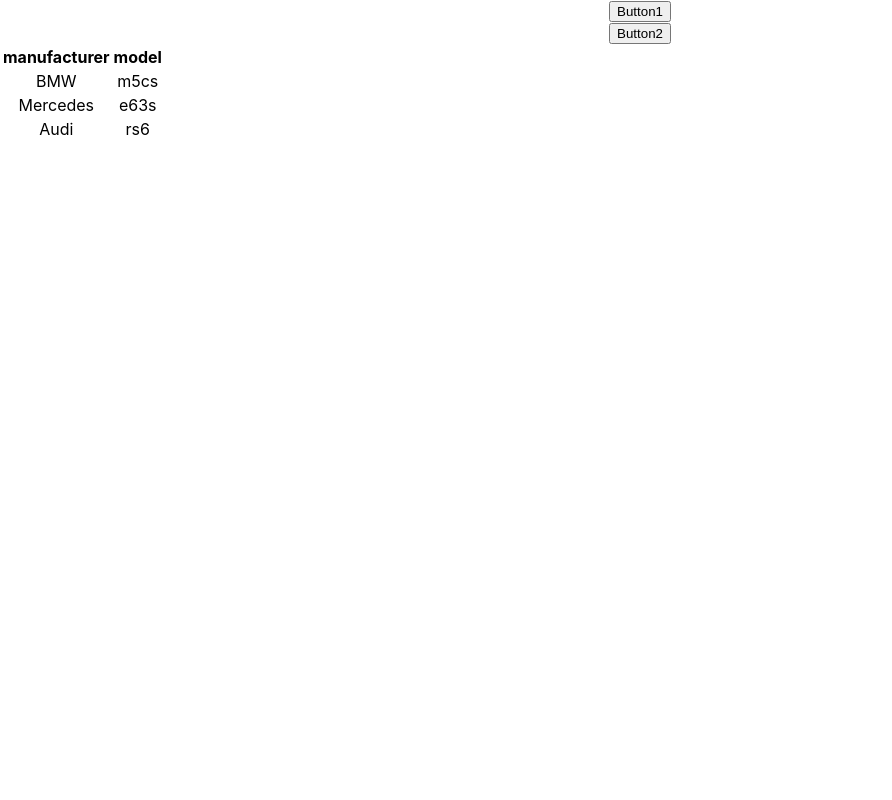
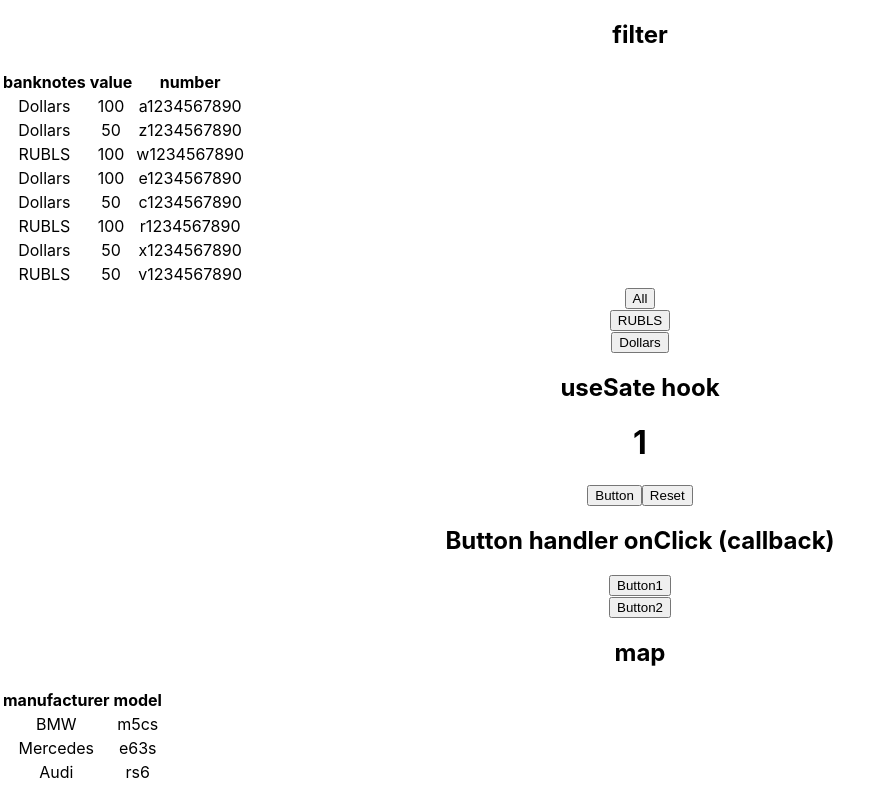
Before and after one commit to kudlatskaya/microtasks, a React (Create React App) app: page / in a window 1280 px wide. Shown: the whole page, without its empty margins (0-892 px from the left). Built offline with nearby package versions, Linux system fonts and the light colour scheme.

Commit message:
useState, filter

```diff
--- a/src/App.tsx
+++ b/src/App.tsx
@@ -1,8 +1,10 @@
-import React from 'react';
+import React, {useState} from 'react';
 import logo from './logo.svg';
 import './App.css';
 import NewComponent from "./components/NewComponent";
 import Button from "./components/Button";
+import UseState from "./components/UseState";
+import Money from "./components/Money";
 
 const topCars = [
     {manufacturer: 'BMW', model: 'm5cs'},
@@ -14,11 +16,31 @@
     console.log(carName)
 }
 
+
+
 function App() {
+    const [money, setMoney] = useState([
+        {banknots: 'Dollars', value: 100, number: ' a1234567890'},
+        {banknots: 'Dollars', value: 50, number: ' z1234567890'},
+        {banknots: 'RUBLS', value: 100, number: ' w1234567890'},
+        {banknots: 'Dollars', value: 100, number: ' e1234567890'},
+        {banknots: 'Dollars', value: 50, number: ' c1234567890'},
+        {banknots: 'RUBLS', value: 100, number: ' r1234567890'},
+        {banknots: 'Dollars', value: 50, number: ' x1234567890'},
+        {banknots: 'RUBLS', value: 50, number: ' v1234567890'},
+    ])
+
     return (
         <div className="App">
+            <h2>filter</h2>
+            <Money money={money}/>
+
+            <h2>useSate hook</h2>
+            <UseState />
+            <h2>Button handler onClick (callback)</h2>
             <Button name={"Button1"} callBack={() => {writeCarName1("carName1")}} />
             <Button name={"Button2"} callBack={() => {writeCarName1("carName2")}} />
+            <h2>map</h2>
             <NewComponent cars={topCars} />
         </div>
 );
--- /dev/null
+++ b/src/components/Money.tsx
@@ -0,0 +1,61 @@
+import React, {useState} from 'react';
+import Button from "./Button";
+
+type BunknoteType = {
+    banknots: string,
+    value: number,
+    number: string,
+}
+
+type MoneyPropsType = {
+    money: Array<BunknoteType>
+}
+
+type FilterType = 'all' | 'rubles' | 'dollars';
+
+const Money = (props: MoneyPropsType) => {
+    const {money} = props;
+    let filteredMoney = money;
+
+    const [filter, setFilter] = useState<FilterType>('all');
+
+    if (filter == 'rubles') {
+        filteredMoney = money.filter(item => item.banknots == 'RUBLS');
+    }
+
+    if (filter == 'dollars') {
+        filteredMoney = money.filter(item => item.banknots == 'Dollars');
+    }
+
+    const onClickHandler = (filterValue: FilterType) => {
+        setFilter(filterValue);
+    }
+
+    return (<>
+            <table>
+                <tr>
+                    <th>banknotes</th>
+                    <th>value</th>
+                    <th>number</th>
+                </tr>
+                {
+                    filteredMoney.map((item) => {
+                        return money.length > 0
+                            ? <tr key={item.number}>
+                                <td>{item.banknots} </td>
+                                <td>{item.value} </td>
+                                <td>{item.number} </td>
+                            </tr>
+                            : "No money";
+                    })
+                }
+            </table>
+
+            <Button name={'All'} callBack={() => onClickHandler('all')}/>
+            <Button name={'RUBLS'} callBack={() => onClickHandler('rubles')}/>
+            <Button name={'Dollars'} callBack={() => onClickHandler('dollars')}/>
+        </>
+    );
+};
+
+export default Money;
--- /dev/null
+++ b/src/components/UseState.tsx
@@ -0,0 +1,27 @@
+import React, {useState} from 'react';
+import Money from "./Money";
+
+const UseState = () => {
+    let [a, setA] = useState(1);
+
+    const onClickHandler = () => {
+        setA(++a);
+        console.log(a);
+    }
+
+    const counterReset = () => {
+        setA(a = 0);
+    }
+
+    return (<>
+            <div>
+                <h1>{a}</h1>
+                <button onClick={onClickHandler}>Button</button>
+                <button onClick={counterReset}>Reset</button>
+            </div>
+
+        </>
+    );
+};
+
+export default UseState;
```
